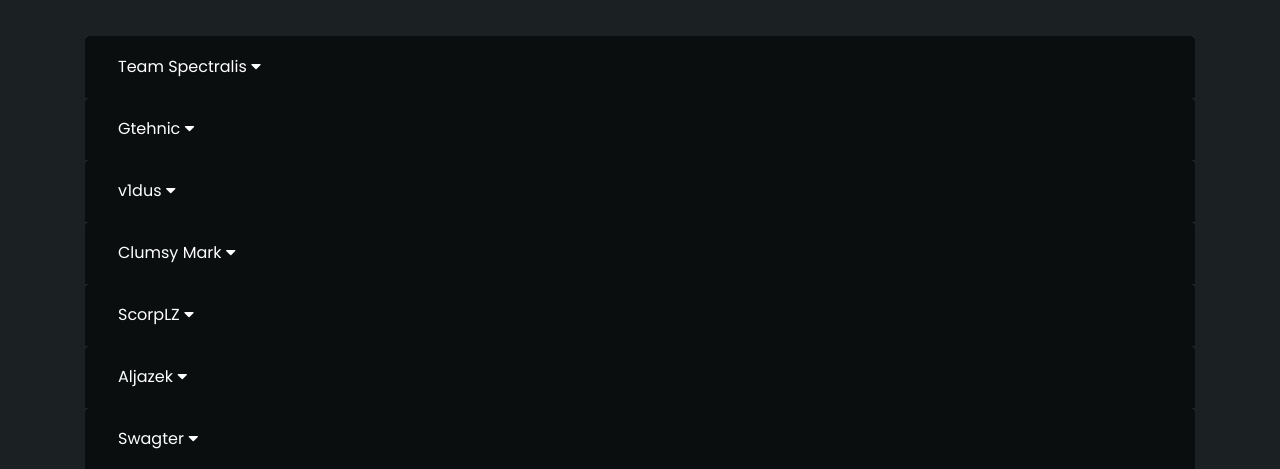
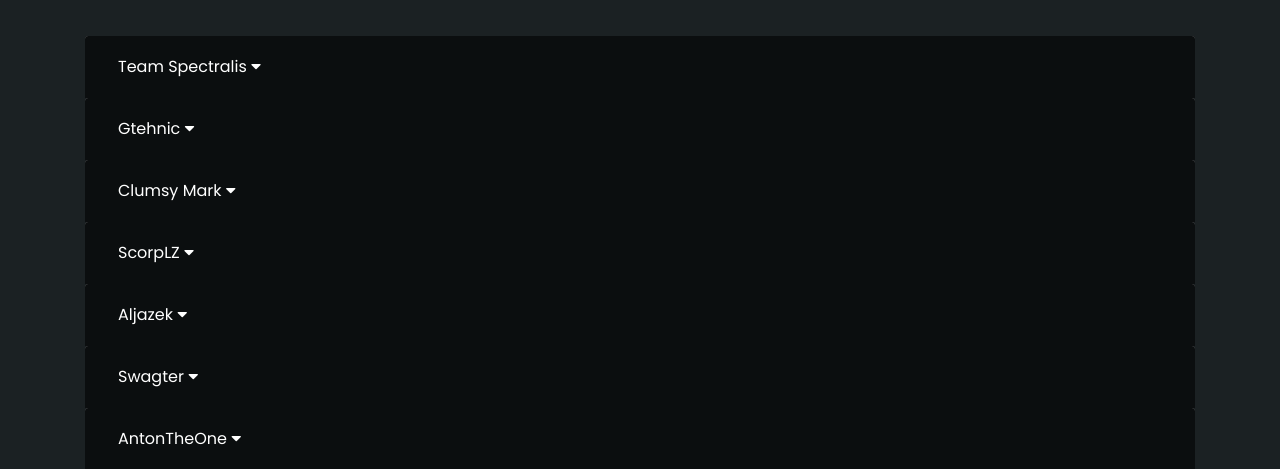
Before and after one commit to duplxey/TeamSpectralisWebsite, a PHP site: page /spectralis/live.php in a window 1280 px wide. Shown: the part 248-717 px from the top of the page. Run offline with PHP 8.4, Linux system fonts and the light colour scheme; some libraries are stand-ins or nearby versions.

Commit message:
changed livestreamer list.

```diff
--- a/live.php
+++ b/live.php
@@ -26,7 +26,6 @@
                         $YOUTUBE_CHANNELS = array(
                             "Team Spectralis" => "https://www.youtube.com/embed/live_stream?channel=UCYeVnOpF0Yt6ipAOJaFpz2g",
                             "Gtehnic" => "https://www.youtube.com/embed/live_stream?channel=UCfBkq9Ndho8W2FJymDXeviw",
-                            "v1dus" => "https://www.youtube.com/embed/live_stream?channel=vidusslo",
                             "Clumsy Mark" => "https://www.youtube.com/embed/live_stream?channel=UCMacEQ-nR-W2QOt1h6oUjsw",
                             "ScorpLZ" => "https://www.youtube.com/embed/live_stream?channel=scorplz",
                             "Aljazek" => "https://www.youtube.com/embed/live_stream?channel=UCgkTyjIHIhDoQ5QUtyNzwBA",
```
